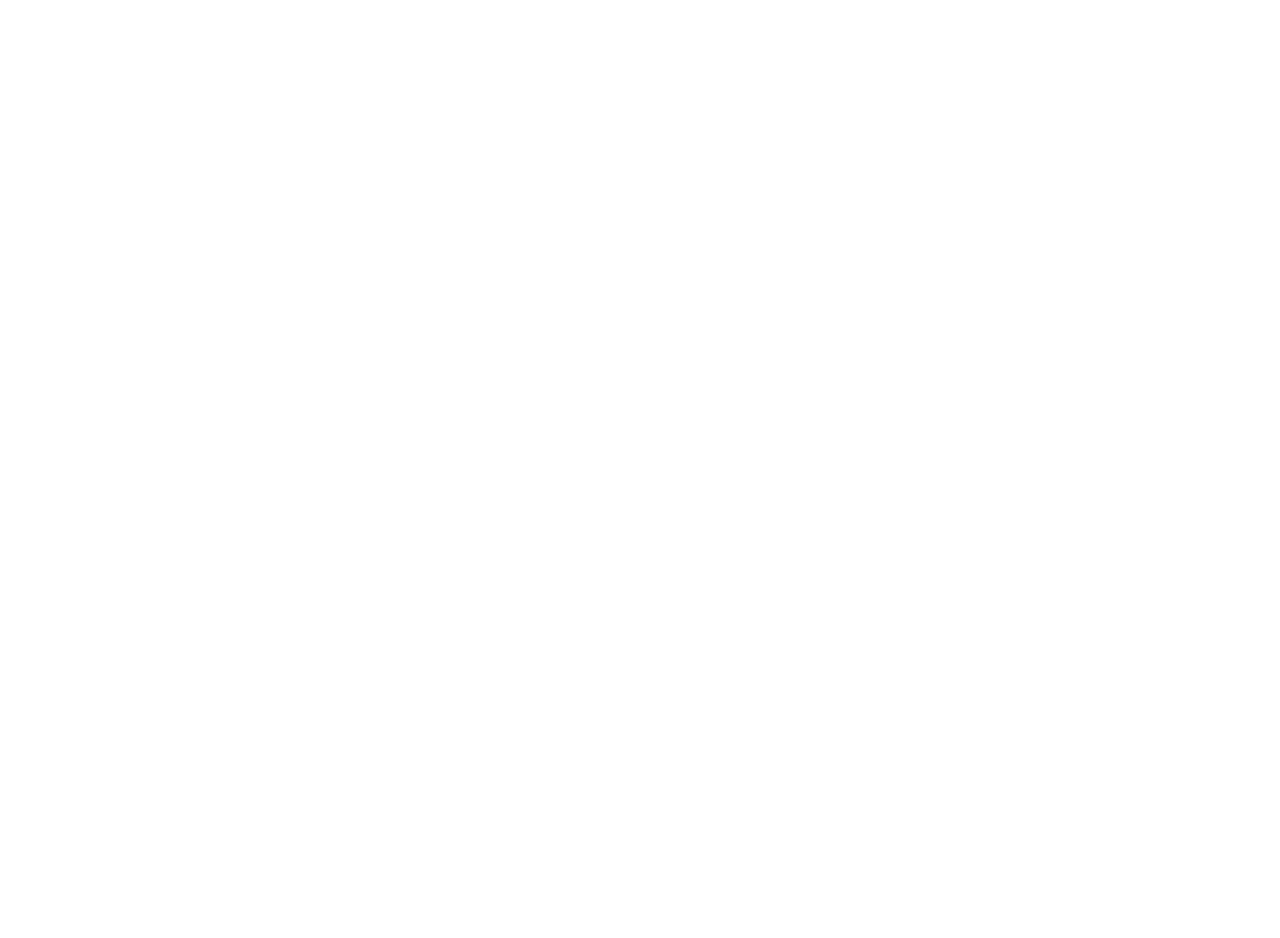
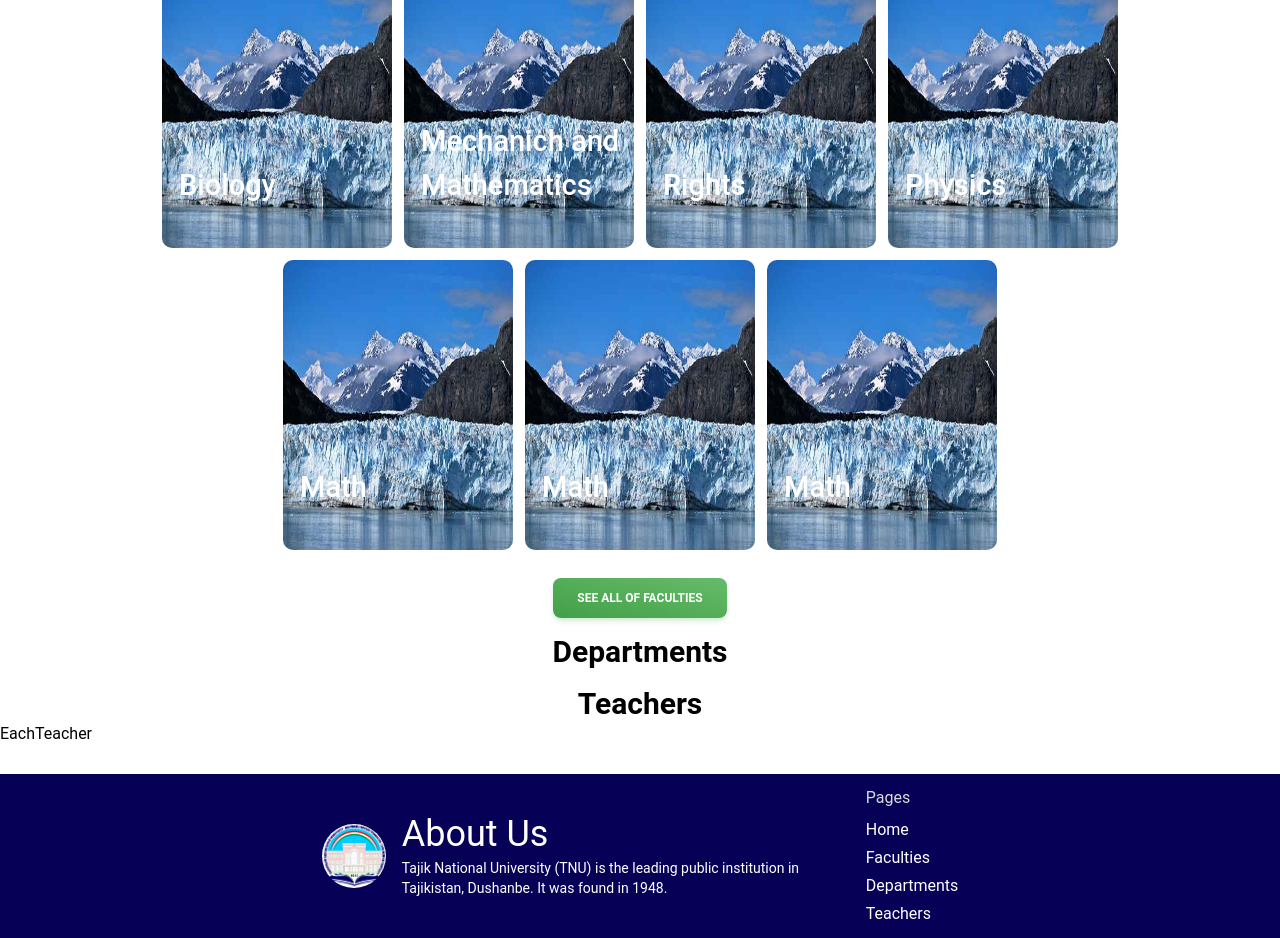
Before and after one commit to olimyuldoshev2003/TNU-Education-Department-Website, a React (Vite) app: page / in a window 1280 px wide. Shown: the part 240-1178 px from the top of the page. Before the commit the page ends 800 px from the top, so only its background shows below. Built offline with nearby package versions, Linux system fonts and the light colour scheme.

Commit message:
Added some new components and changed some elements

```diff
--- /dev/null
+++ b/src/components/eachDepartment/EachDepartment.tsx
@@ -0,0 +1,10 @@
+
+const EachDepartment = () => {
+  return (
+      <>
+          <div className="each_department_component"></div>
+      </>
+  )
+}
+
+export default EachDepartment
--- /dev/null
+++ b/src/components/eachFaculty/EachFaculty.tsx
@@ -0,0 +1,31 @@
+import { Link } from "react-router-dom";
+
+const EachFaculty = ({
+  facultyImg,
+  facultyName,
+}: {
+  facultyImg: string;
+  facultyName: string;
+}) => {
+  return (
+    <>
+      <Link to={``} className="each_faculty_component">
+        <div
+          className="hospitals relative w-[max-content] cursor-pointer hover:scale-105 duration-200"
+          // key={item.slug}
+        >
+          <img
+            src={facultyImg}
+            className="w-[230px] h-[290px] rounded-[10px]"
+            alt=""
+          />
+          <h1 className="absolute bottom-[14%] text-[#fff] left-[17px] text-[29px] font-[500]">
+            {facultyName}
+          </h1>
+        </div>
+      </Link>
+    </>
+  );
+};
+
+export default EachFaculty;
--- /dev/null
+++ b/src/components/eachTeacher/EachTeacher.tsx
@@ -0,0 +1,8 @@
+
+const EachTeacher = () => {
+  return (
+    <div>EachTeacher</div>
+  )
+}
+
+export default EachTeacher
--- /dev/null
+++ b/src/components/footer/Footer.tsx
@@ -0,0 +1,56 @@
+//Images
+import { Link } from "react-router-dom";
+import logoFooter from "../../assets/logo_tnu.png";
+
+const Footer = () => {
+  return (
+    <>
+      <footer className="footer_component bg-[#060057]">
+        <div className="footer_container max-w-6xl mx-auto py-3">
+          <div className="footer_block_1 flex justify-center items-center gap-4 px-3 flex-wrap">
+            <div className="image_text flex justify-center items-center gap-4">
+              <img src={logoFooter} alt="" className="logo w-16 rounded-full" />
+              <div className="block_about_tnu flex flex-col gap-1">
+                <h1 className="text-white text-4xl">About Us</h1>
+                <p className="max-w-md text-sm text-white">
+                  Tajik National University (TNU) is the leading public
+                  institution in Tajikistan, Dushanbe. It was found in 1948.
+                </p>
+              </div>
+            </div>
+            <ul className="flex flex-col gap-1">
+              <li>
+                <h3 className="text-[#dadada]">Pages</h3>
+              </li>
+              <li className="mt-1">
+                <Link to={`/`} className="text-white">
+                  Home
+                </Link>
+              </li>
+              <li>
+                <Link to={`/faculties`} className="text-white">
+                  Faculties
+                </Link>
+              </li>
+              <li>
+                <Link to={`/departments`} className="text-white">
+                  Departments
+                </Link>
+              </li>
+              <li>
+                <Link to={`/teachers`} className="text-white">
+                  Teachers
+                </Link>
+              </li>
+            </ul>
+          </div>
+          {/* <div className="footer_block_2">
+            <h1></h1>
+          </div> */}
+        </div>
+      </footer>
+    </>
+  );
+};
+
+export default Footer;
--- /dev/null
+++ b/src/components/header/Header.css
@@ -0,0 +1,31 @@
+.menu-button {
+  position: relative;
+  width: 24px;
+  height: 17.3px;
+  display: flex;
+  flex-direction: column;
+  justify-content: space-between;
+  cursor: pointer;
+  transition: transform 0.3s ease-in-out;
+}
+
+.menu-button span {
+  display: block;
+  width: 100%;
+  height: 3px;
+  background-color: #000;
+  border-radius: 2px;
+  transition: all 0.3s ease-in-out;
+}
+
+.menu-button.open span:nth-child(1) {
+  transform: rotate(45deg) translate(5px, 5px);
+}
+
+.menu-button.open span:nth-child(2) {
+  opacity: 0;
+}
+
+.menu-button.open span:nth-child(3) {
+  transform: rotate(-45deg) translate(5px, -5px);
+}
--- a/src/layout/Layout.tsx
+++ b/src/layout/Layout.tsx
@@ -1,16 +1,17 @@
-import {  Outlet } from "react-router-dom"
-import { Header } from "../components/Header"
+import { Outlet } from "react-router-dom";
+import { Header } from "../components/header/Header";
+import Footer from "../components/footer/Footer";
 
 const Layout = () => {
   return (
-      <>
-          <div className="layout_component">
-              <Header />
-              <Outlet/>
-              {/* <footer className="footer"></footer> */}
-          </div>
+    <>
+      <div className="layout_component">
+        <Header />
+        <Outlet />
+        <Footer />
+      </div>
     </>
-  )
-}
+  );
+};
 
-export default Layout
+export default Layout;
--- a/src/pages/home/Home.tsx
+++ b/src/pages/home/Home.tsx
@@ -1,7 +1,46 @@
+import EachDepartment from "../../components/eachDepartment/EachDepartment";
+import EachFaculty from "../../components/eachFaculty/EachFaculty";
+import EachTeacher from "../../components/eachTeacher/EachTeacher";
+
+//Iamges
+import facultyImage from "../../assets/bg-image.jpg"
+import { Link } from "react-router-dom";
+import { Button } from "@material-tailwind/react";
+
 const Home = () => {
   return (
-    <div>Home</div>
-  )
-}
+    <>
+      <div className="home_component py-7">
+        <section className="faculties mt-8 max-w-6xl mx-auto">
+          <h1 className="text-center text-3xl font-bold">Faculties</h1>
+          <div className="block_of_faculties flex flex-wrap justify-center gap-3 mt-5">
+            <EachFaculty facultyImg={facultyImage} facultyName={`Biology`} />
+            <EachFaculty facultyImg={facultyImage} facultyName={`Mechanich and Mathematics`} />
+            <EachFaculty facultyImg={facultyImage} facultyName={`Rights`} />
+            <EachFaculty facultyImg={facultyImage} facultyName={`Physics`} />
+            <EachFaculty facultyImg={facultyImage} facultyName={`Math`} />
+            <EachFaculty facultyImg={facultyImage} facultyName={`Math`} />
+            <EachFaculty facultyImg={facultyImage} facultyName={`Math`} />
+          </div>
+          <Link to={`/faculties`} className="flex justify-center mt-7">
+            <Button color="green" variant="gradient">See All of Faculties</Button>
+          </Link>
+        </section>
+        <section className="departments mt-4">
+          <h1 className="text-center text-3xl font-bold">Departments</h1>
+          <div className="block_of_departments">
+            <EachDepartment />
+          </div>
+        </section>
+        <section className="teachers mt-4">
+          <h1 className="text-center text-3xl font-bold">Teachers</h1>
+          <div className="block_of_teachers">
+            <EachTeacher />
+          </div>
+        </section>
+      </div>
+    </>
+  );
+};
 
-export default Home
+export default Home;
```
Also changed, not shown: src/components/header/Header.tsx (renamed from src/components/Header.tsx, +41 -59 lines), src/assets/bg-image.jpg (added).
